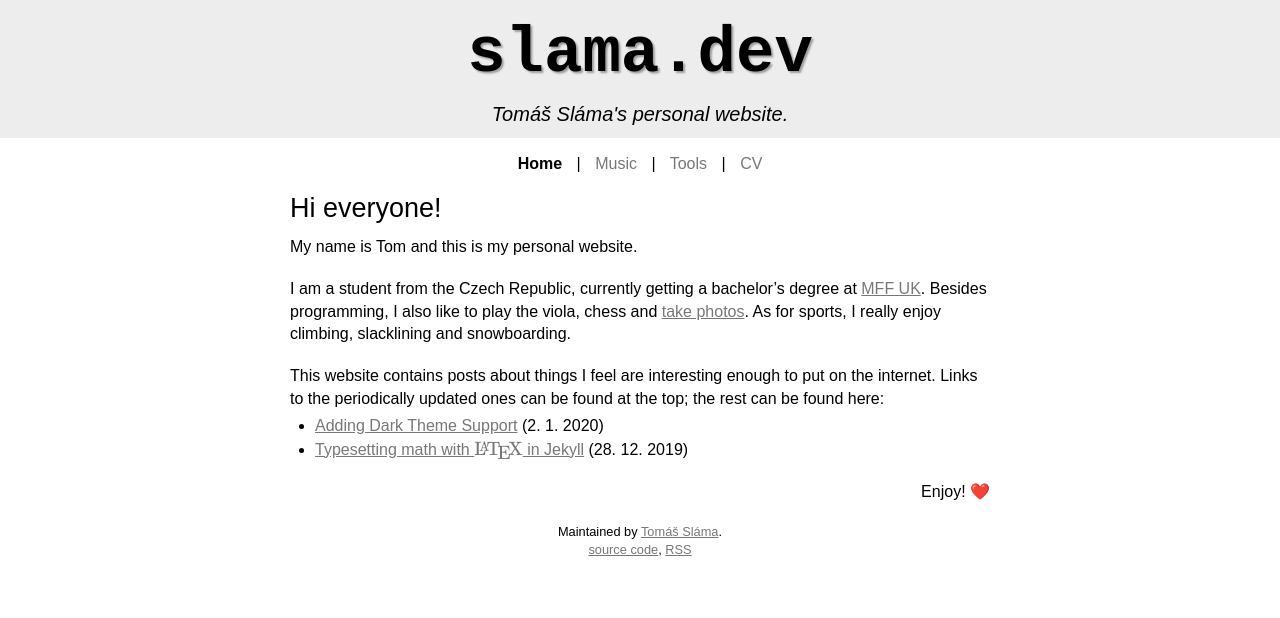
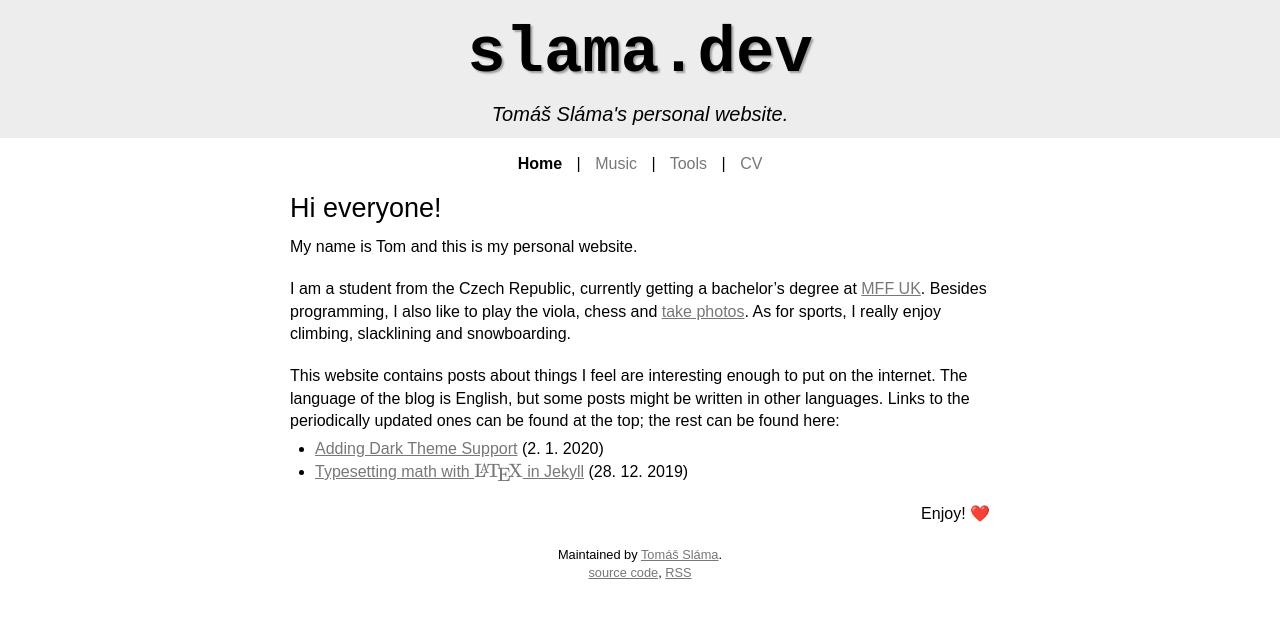
Before and after one commit to xiaoxiae/slama.dev, a Jekyll site: the page built from index.md, in a window 1280 px wide. Shown: the top 618 px of the page. Built offline with Jekyll 4.4.1, drawn with Linux system fonts in a browser that asks for light colours; nearby versions of some CDN libraries; some web fonts are replaced; library files that are not in the unit come from our copies.

Commit message:
add language before post list

```diff
--- a/index.md
+++ b/index.md
@@ -13,10 +13,11 @@ Besides programming, I also like to play the viola, chess and [take photos](http
 As for sports, I really enjoy climbing, slacklining and snowboarding.
 
 This website contains posts about things I feel are interesting enough to put on the internet.
+The language of the blog is English, but some posts might be written in other languages.
 Links to the periodically updated ones can be found at the top; the rest can be found here:
 {% assign posts = site.posts | sorted %}
 {% for post in posts %}
-- [{{ post.title}}]({{ post.url }}) ({{ post.date  | date: "%-d. %-m. %Y"}})
+- {% if post.language %}[{{post.language | upcase}}] {% endif%}[{{ post.title}}]({{ post.url }}) ({{ post.date  | date: "%-d. %-m. %Y"}})
 {% endfor %}
 
 {: .right}
```
